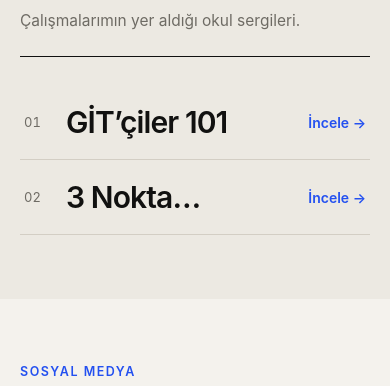
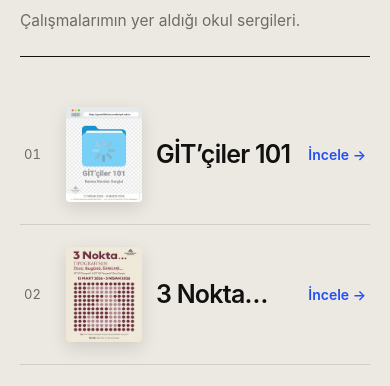
Before and after one commit to saidnumany-cpu/portfolyo, a plain HTML site: page index.html in a window 390 px wide. Shown: the part 10805-11191 px from the top of the page. Drawn offline with Linux system fonts and the light colour scheme.

Commit message:
Ana sayfa sergi listesine afiş küçük görselleri
Co-Authored-By: Claude Opus 5.5 <noreply@anthropic.com>
Claude-Session: https://claude.ai/code/session_01D3MxqLfZxbgMoDU48y5DHq

```diff
--- a/index.html
+++ b/index.html
@@ -176,7 +176,7 @@
     <div><div class="eyebrow">Okul sergileri</div><h2>Sergiler</h2></div>
     <p>Çalışmalarımın yer aldığı okul sergileri.</p>
   </div>
-  <div class="xlist"><a class="xrow reveal" href="/sergiler/gitciler-101"><span class="vn">01</span><span class="xt">GİT’çiler 101</span><span class="xk">Nisan — Mayıs 2026</span><span class="vl">İncele →</span></a><a class="xrow reveal" href="/sergiler/3-nokta"><span class="vn">02</span><span class="xt">3 Nokta…</span><span class="xk">Mart — Nisan 2026</span><span class="vl">İncele →</span></a></div>
+  <div class="xlist"><a class="xrow reveal" href="/sergiler/gitciler-101"><span class="vn">01</span><span class="xthumb"><img src="/img/gitciler-afis-k.webp" alt="" width="400" height="500" loading="lazy"></span><span class="xt">GİT’çiler 101</span><span class="xk">Nisan — Mayıs 2026</span><span class="vl">İncele →</span></a><a class="xrow reveal" href="/sergiler/3-nokta"><span class="vn">02</span><span class="xthumb"><img src="/img/3nokta-afis-k.webp" alt="" width="400" height="500" loading="lazy"></span><span class="xt">3 Nokta…</span><span class="xk">Mart — Nisan 2026</span><span class="vl">İncele →</span></a></div>
 </section>
 
 <section class="section ig" id="instagram">
--- a/style.css
+++ b/style.css
@@ -334,10 +334,13 @@ h1, h2, h3 { font-family: var(--disp); font-weight: 600; letter-spacing: -0.03em
 
 /* sergiler */
 .xlist { border-top: 0; }
-.xrow { display: grid; grid-template-columns: 44px 1fr 220px 110px; gap: 0 20px; align-items: center; padding: clamp(22px, 3vw, 38px) 4px; border-bottom: 1px solid var(--line); transition: padding .25s, background .25s; }
+.xrow { display: grid; grid-template-columns: 44px 120px 1fr 200px 110px; gap: 0 20px; align-items: center; padding: clamp(22px, 3vw, 38px) 4px; border-bottom: 1px solid var(--line); transition: padding .25s, background .25s; }
 .xrow:hover { padding-left: 16px; background: var(--paper); }
 .xt { font-family: var(--disp); font-size: clamp(30px, 4.4vw, 64px); font-weight: 600; letter-spacing: -0.03em; line-height: 1; }
 .xrow:hover .xt { color: var(--acc); }
+.xthumb { display: block; aspect-ratio: 4 / 5; overflow: hidden; background: var(--panel); border-radius: 4px; box-shadow: 0 6px 18px var(--shadow); }
+.xthumb img { width: 100%; height: 100%; object-fit: cover; transition: transform .4s cubic-bezier(.2,.7,.2,1); }
+.xrow:hover .xthumb img { transform: scale(1.06); }
 .xk { font-size: 12px; letter-spacing: .08em; text-transform: uppercase; color: var(--mute); }
 .x-sub { font-family: var(--disp); font-size: clamp(18px, 1.8vw, 22px); font-weight: 500; color: var(--ink) !important; margin: -8px 0 16px; line-height: 1.3 !important; }
 .x-meta { grid-template-columns: 78px 1fr; }
@@ -349,7 +352,8 @@ h1, h2, h3 { font-family: var(--disp); font-weight: 600; letter-spacing: -0.03em
 .p-vis.expo figure:not(:first-child) img { aspect-ratio: 9 / 16; object-fit: cover; }
 .p-vis.expo.n4 { grid-template-columns: repeat(4, 1fr); }
 @media (max-width: 860px) {
-  .xrow { grid-template-columns: 28px 1fr auto; gap: 0 14px; }
+  .xrow { grid-template-columns: 28px 76px 1fr auto; gap: 0 14px; }
+  .xt { font-size: clamp(24px, 6.4vw, 40px); }
   .xk { display: none; }
 }
 @media (max-width: 600px) {
```
Also changed, not shown: en/index.html (+1 -1 lines), img/3nokta-afis-k.webp (added), img/gitciler-afis-k.webp (added).
